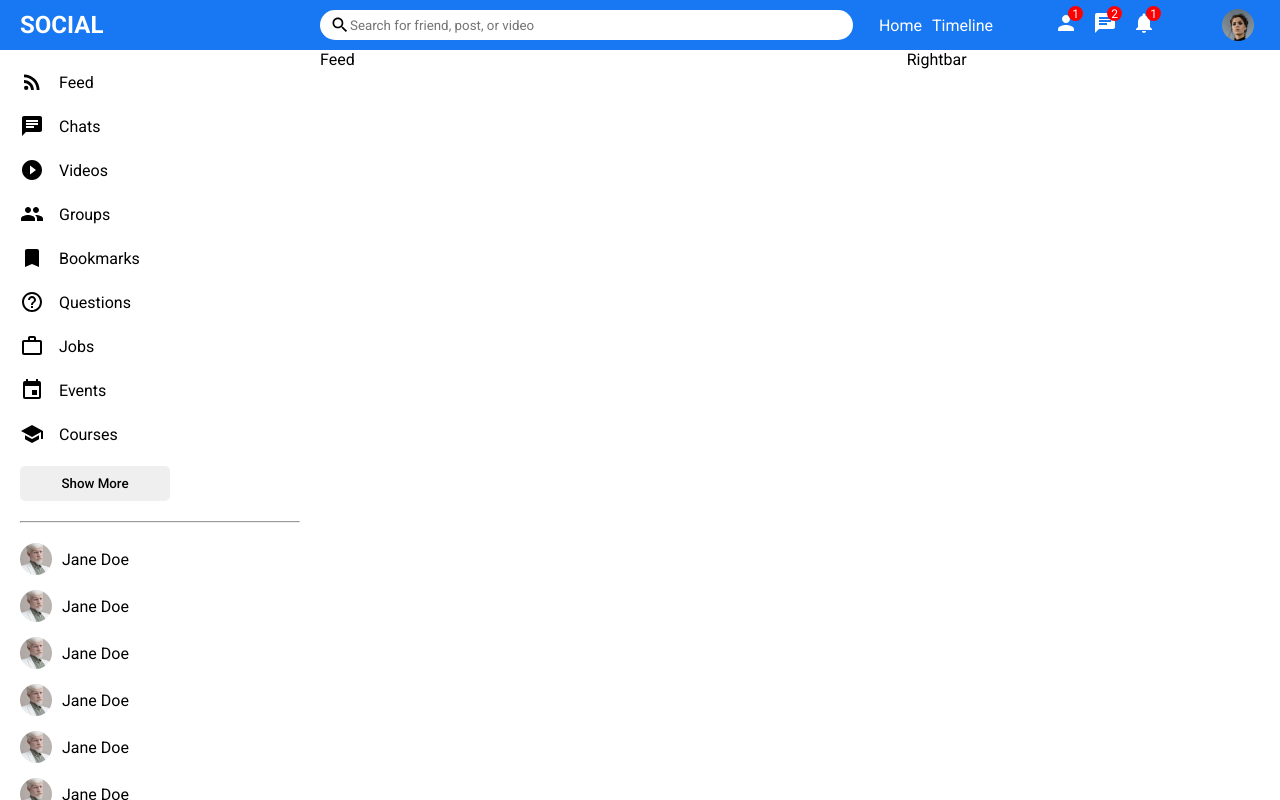
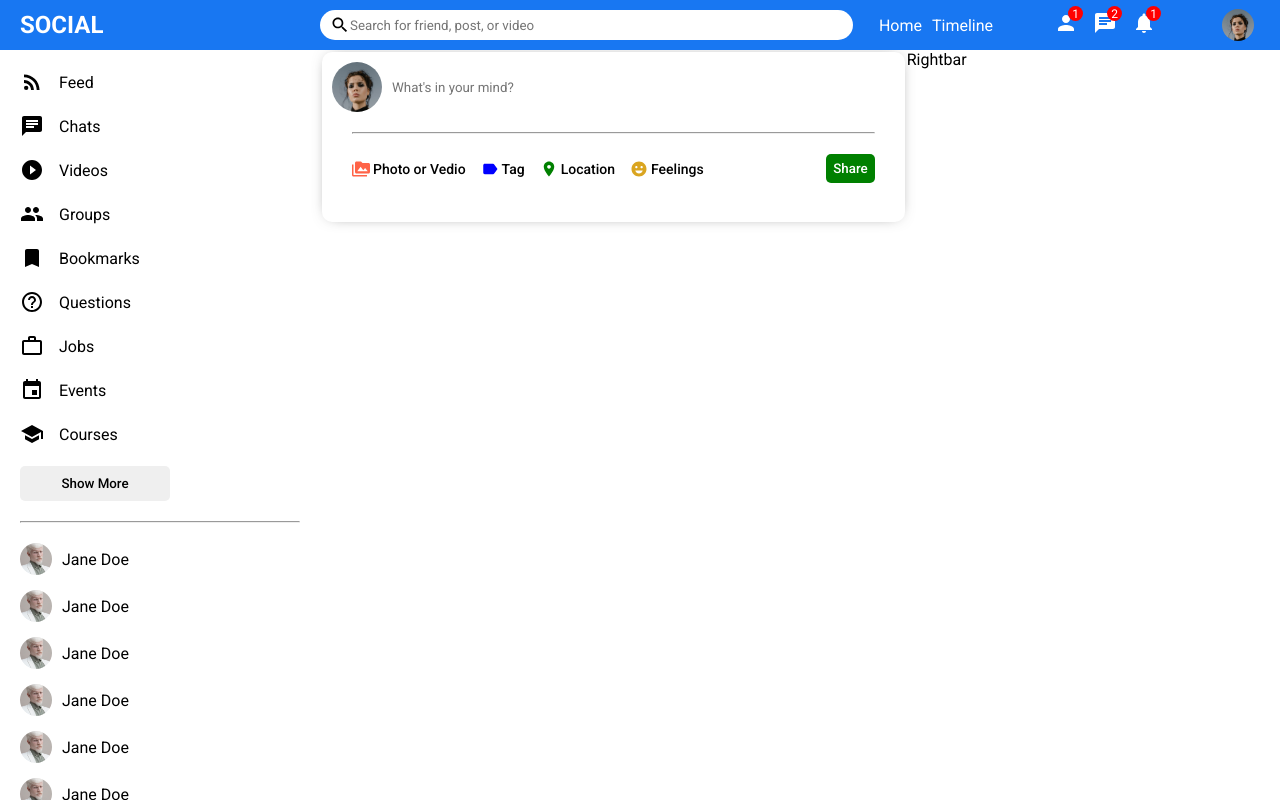
Before and after one commit to rushdy87/social-react, a React (Create React App) app: page / in a window 1280 px wide. Built offline with nearby package versions, Linux system fonts and the light colour scheme.

Commit message:
Share component

```diff
--- a/src/components/feed/Feed.css
+++ b/src/components/feed/Feed.css
@@ -1,3 +1,7 @@
 .feed {
   flex: 5.5;
 }
+
+.feed-wrapper {
+  padding: 2px;
+}
--- a/src/components/feed/Feed.jsx
+++ b/src/components/feed/Feed.jsx
@@ -1,7 +1,14 @@
 import './Feed.css';
+import { Share } from '../';
 
 const Feed = () => {
-  return <div className="feed">Feed</div>;
+  return (
+    <div className="feed">
+      <div className="feed-wrapper">
+        <Share />
+      </div>
+    </div>
+  );
 };
 
 export default Feed;
--- a/src/components/index.js
+++ b/src/components/index.js
@@ -2,3 +2,4 @@
 export { default as Sidebar } from './sidebar/Sidebar';
 export { default as Feed } from './feed/Feed';
 export { default as Rightbar } from './rightbar/Rightbar';
+export { default as Share } from './share/Share';
--- /dev/null
+++ b/src/components/share/Share.css
@@ -0,0 +1,75 @@
+.share {
+  width: 100%;
+  height: 170px;
+  border-radius: 10px;
+  -webkit-box-shadow: 0px 0px 16px -8px rgba(0, 0, 0, 0.69);
+  box-shadow: 0px 0px 16px -8px rgba(0, 0, 0, 0.69);
+}
+
+.share-wrapper {
+  padding: 10px;
+}
+
+.share-top {
+  display: flex;
+  align-items: center;
+}
+
+.share-profile-image {
+  width: 50px;
+  height: 50px;
+  border-radius: 50%;
+  object-fit: cover;
+  margin-right: 10px;
+}
+
+.share-input {
+  border: none;
+  width: 80%;
+}
+.share-input:focus {
+  outline: none;
+}
+
+.share-hr {
+  margin: 20px;
+}
+
+.share-bottom {
+  display: flex;
+  align-items: center;
+  justify-content: space-between;
+}
+
+.share-options {
+  display: flex;
+  margin-left: 20px;
+}
+
+.share-option {
+  display: flex;
+  align-items: center;
+  margin-right: 15px;
+  cursor: pointer;
+}
+
+.share-option-icon {
+  font-size: 18px !important;
+  margin-right: 3px;
+}
+
+.share-option-text {
+  font-size: 14px;
+  font-weight: 500;
+}
+
+.share-button {
+  border: none;
+  padding: 7px;
+  border-radius: 5px;
+  background-color: green;
+  font-weight: 500;
+  margin-right: 20px;
+  cursor: pointer;
+  color: white;
+}
--- /dev/null
+++ b/src/components/share/Share.jsx
@@ -0,0 +1,49 @@
+import './Share.css';
+import { PermMedia, Label, Room, EmojiEmotions } from '@mui/icons-material';
+
+const Share = () => {
+  return (
+    <div className="share">
+      <div className="share-wrapper">
+        <div className="share-top">
+          <img
+            className="share-profile-image"
+            src="/assets/person/1.jpeg"
+            alt=""
+          />
+          <input placeholder="What's in your mind?" className="share-input" />
+        </div>
+        <hr className="share-hr" />
+        <div className="share-bottom">
+          <div className="share-options">
+            <div className="share-option">
+              <PermMedia htmlColor="tomato" className="share-option-icon" />
+              <span className="share-option-text">Photo or Vedio</span>
+            </div>
+
+            <div className="share-option">
+              <Label htmlColor="blue" className="share-option-icon" />
+              <span className="share-option-text">Tag</span>
+            </div>
+
+            <div className="share-option">
+              <Room htmlColor="green" className="share-option-icon" />
+              <span className="share-option-text">Location</span>
+            </div>
+
+            <div className="share-option">
+              <EmojiEmotions
+                htmlColor="goldenrod"
+                className="share-option-icon"
+              />
+              <span className="share-option-text">Feelings</span>
+            </div>
+          </div>
+          <button className="share-button">Share</button>
+        </div>
+      </div>
+    </div>
+  );
+};
+
+export default Share;
```
